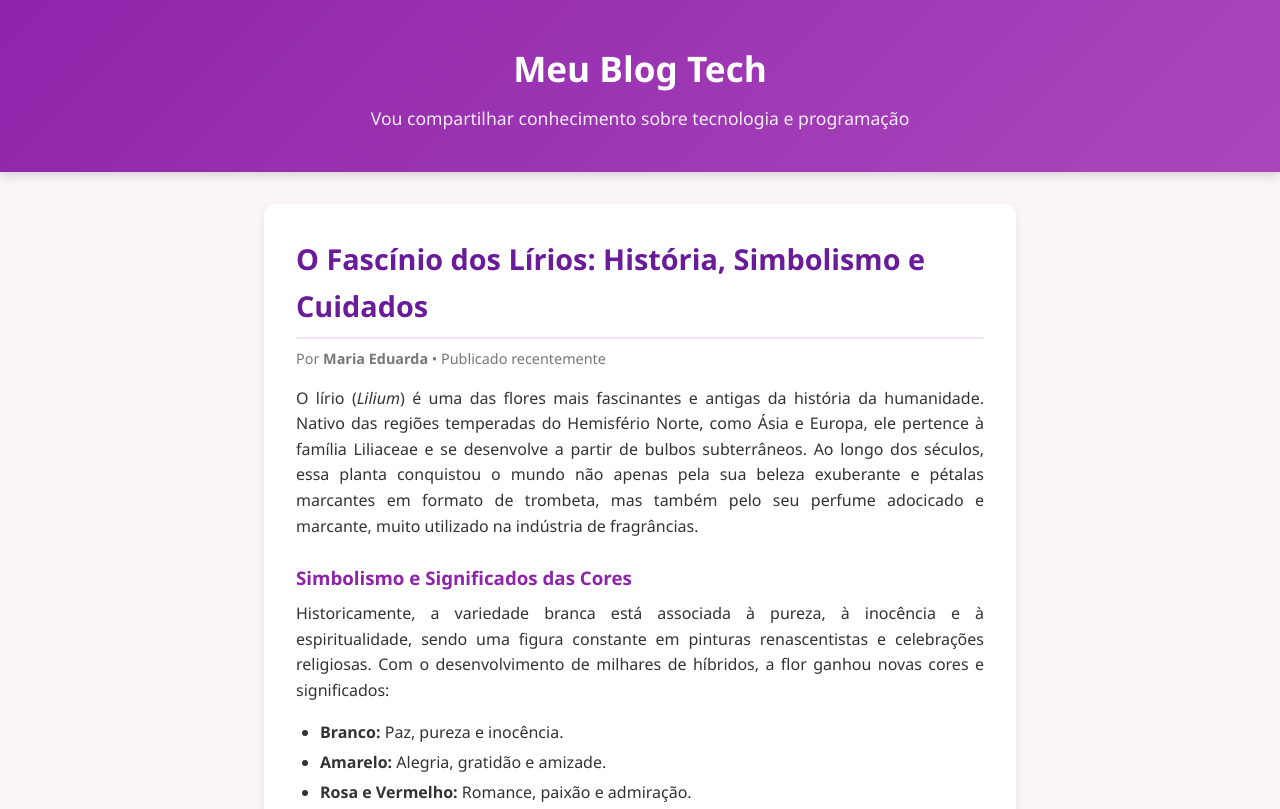
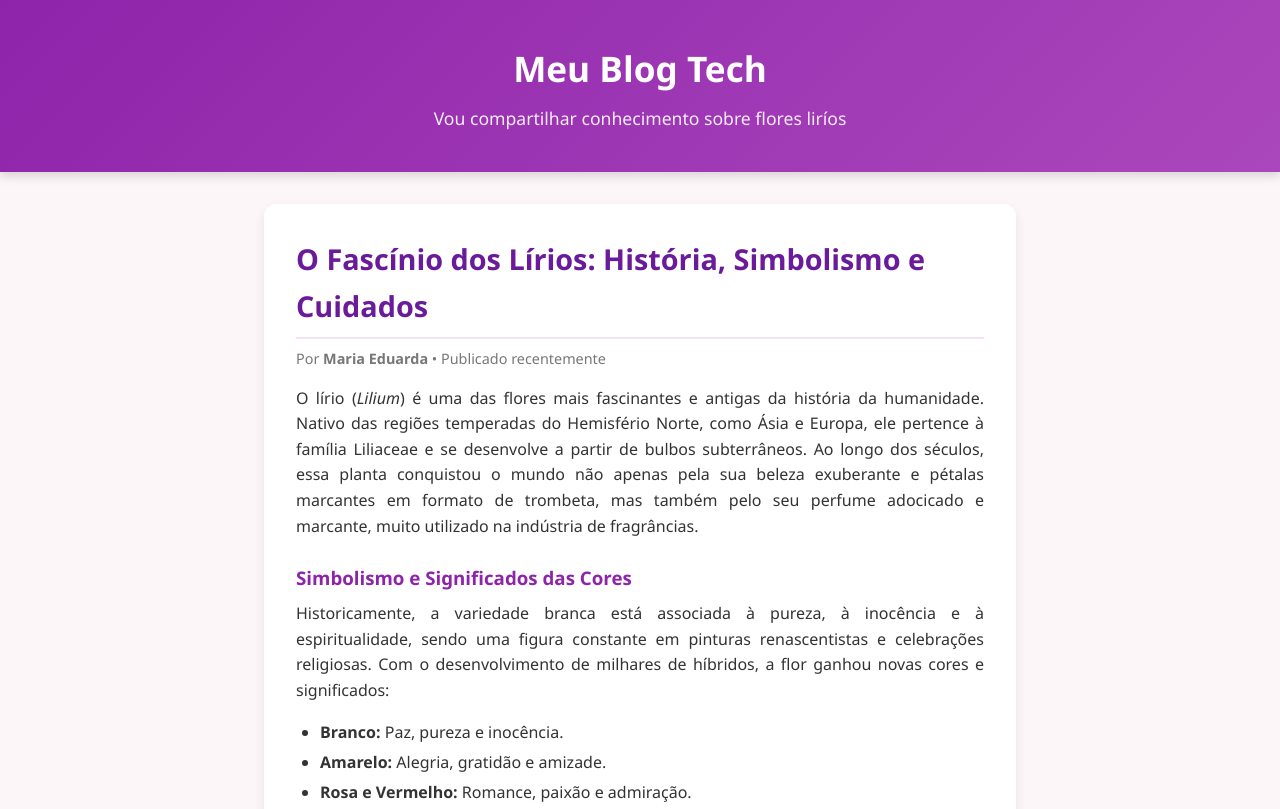
Before and after one commit to mariabrancorocha-hash/Educa-a-Digital-1B, a plain HTML site: page index.html in a window 1280 px wide. Shown: the top 809 px of the page. Drawn offline with Linux system fonts and the light colour scheme.

Commit message:
atualização 02/09

```diff
--- a/index.html
+++ b/index.html
@@ -136,7 +136,7 @@
 
   <header>
     <h1>Meu Blog Tech</h1>
-    <p>Vou compartilhar conhecimento sobre tecnologia e programação</p>
+    <p>Vou compartilhar conhecimento sobre flores liríos</p>
   </header>
 
   <main>
```
